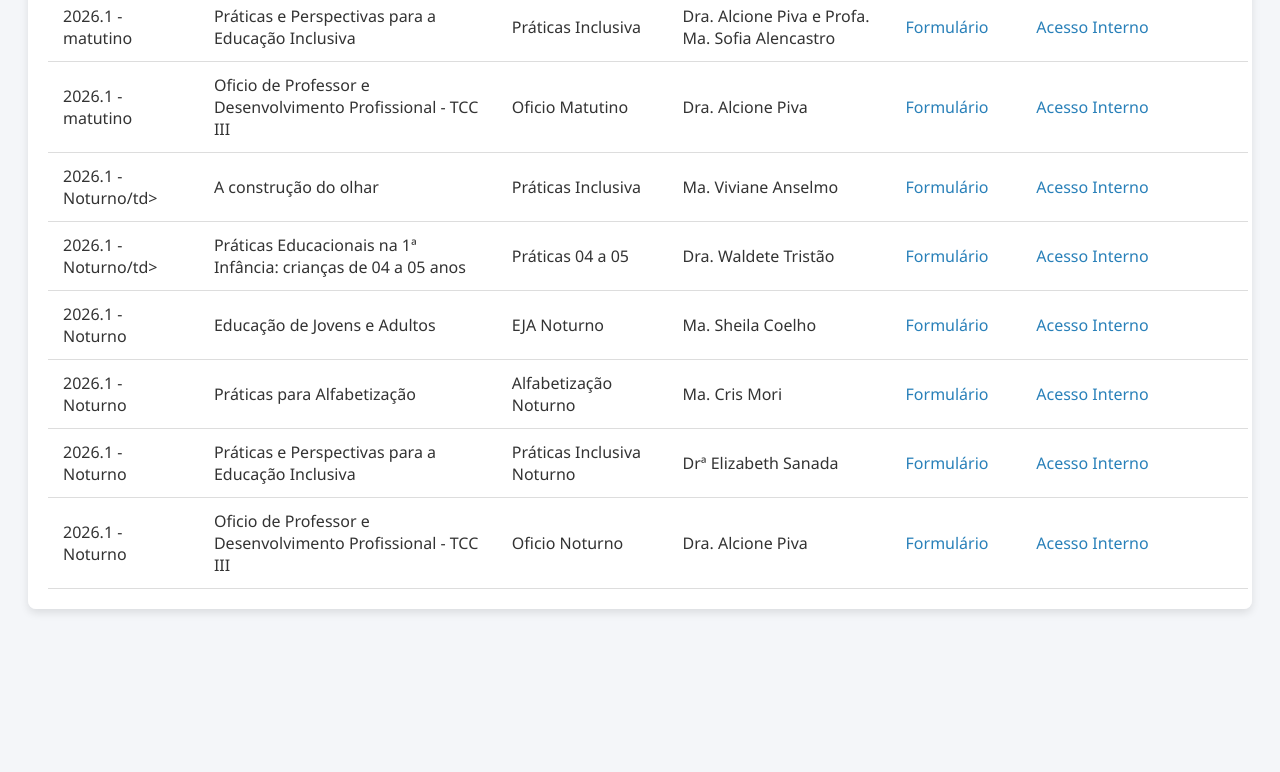
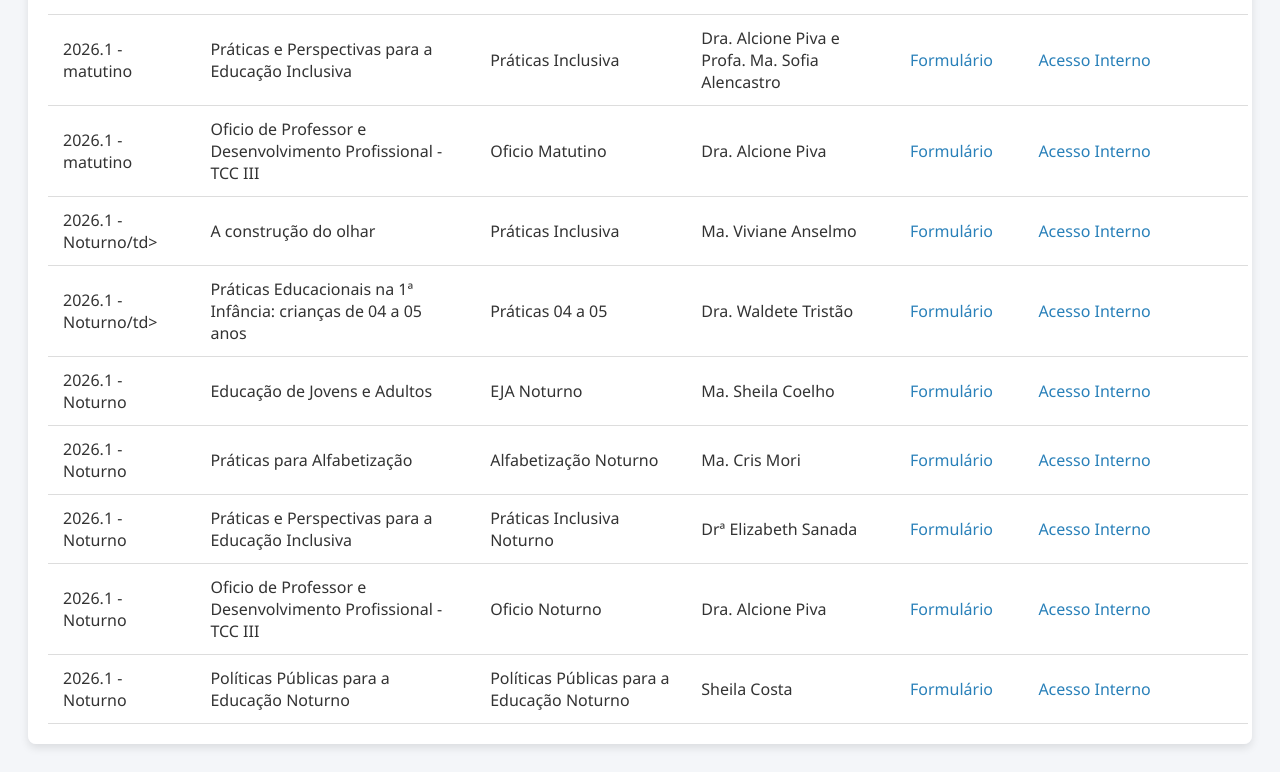
Before and after one commit to CalebeRezende/estagios, a plain HTML site: page siteestagio.html in a window 1280 px wide. Shown: the part 529-1301 px from the top of the page. Before the commit the page ends 1166 px from the top, so only its background shows below. Drawn offline with Linux system fonts and the light colour scheme.

Commit message:
siteestagio.html

```diff
--- a/siteestagio.html
+++ b/siteestagio.html
@@ -192,7 +192,14 @@
                     <td><a href="https://forms.office.com/r/MFBpXJndBA" target="_blank">Formulário</a></td>
                     <td><a href="https://forms.office.com/Pages/DesignPageV2.aspx?subpage=design&FormId=0CttMUH8HkaTcUQaaIj3mW2Phy292NNHtILZbizO0k5UNTlCUU5VU1o3Q0xBUVBFMEtZVlg3U0E0NC4u&Token=57a5a0133f0045e9999edd46a9a46dfd" target="_blank">Acesso Interno</a></td>
                 </tr>
-
+                  <tr>
+                    <td>2026.1 - Noturno</td>
+                    <td> Políticas Públicas para a Educação Noturno </td>
+                    <td> Políticas Públicas para a Educação Noturno </td>
+                    <td> Sheila Costa </td>
+                    <td><a href="https://forms.office.com/r/QRMZSz94ay" target="_blank">Formulário</a></td>
+                    <td><a href="https://forms.office.com/Pages/DesignPageV2.aspx?subpage=design&FormId=0CttMUH8HkaTcUQaaIj3mW2Phy292NNHtILZbizO0k5UMzNNUTJERUxBSzJDUDA1UjQ3UEc4ODlXUi4u&Token=2011a4f8cfb646b1a99496b14a395ceb" target="_blank">Acesso Interno</a></td>
+                </tr>
 
 
 
```
